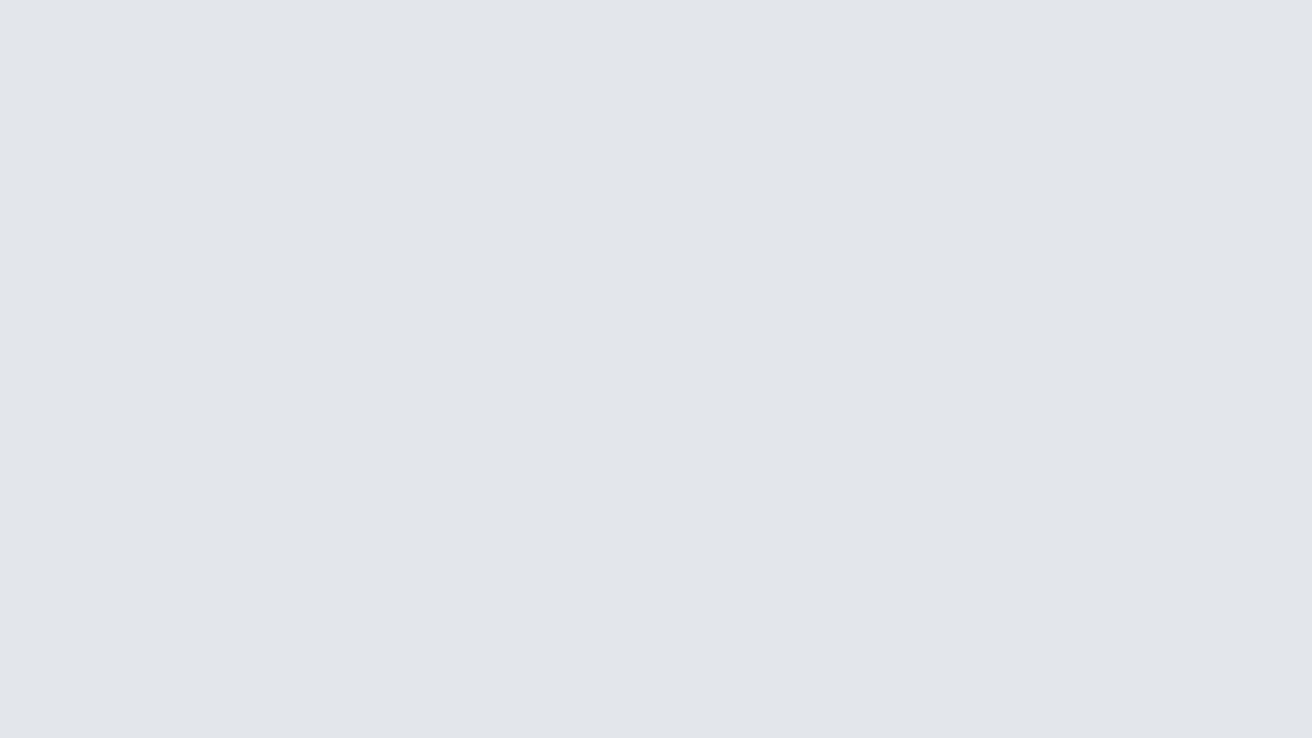
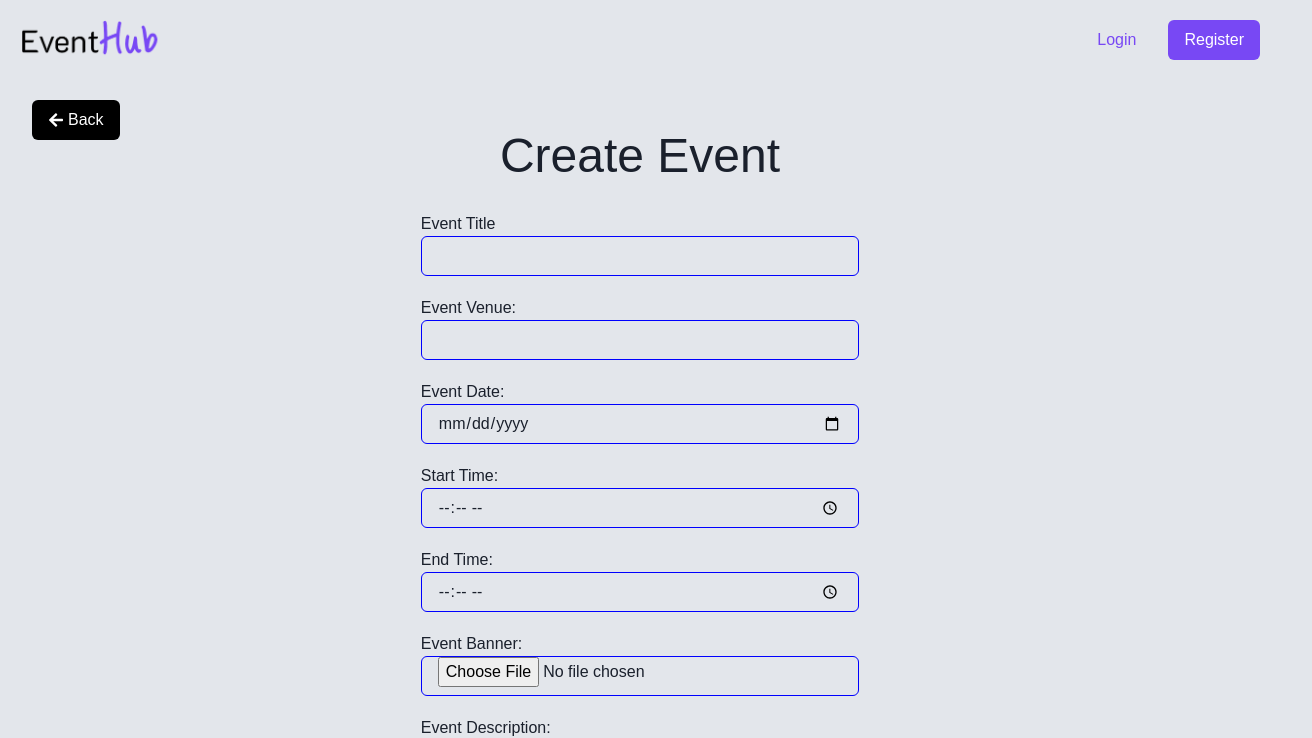
Before and after one commit to ogcovenant/EventHub, a React (Vite) app: page /event/create in a window 1280 px wide. Before the commit this address had no page. Shown: the top 738 px of the page, 1312 px wide, since content can reach past the window. Built offline with nearby package versions, Linux system fonts and the light colour scheme; a web font is replaced by a local one.

Commit message:
finished create event page

```diff
--- a/src/App.jsx
+++ b/src/App.jsx
@@ -4,6 +4,7 @@ import Login from "./pages/Login";
 import Home from "./pages/Home";
 import Event from "./pages/Event";
 import Register from "./pages/Register";
+import CreateEvent from "./pages/CreateEvent";
 import { BrowserRouter, Routes, Route } from "react-router-dom"
 import "./styles/global.css";
 
@@ -17,6 +18,7 @@ function App() {
             <Route index element={<Home />} />
             <Route path="/event" element={<Event />} />
             <Route path="/event/register" element={<Register />} />
+            <Route path="/event/create" element={<CreateEvent />} />
           </Route>
           <Route path="/login" element={<Login/>}/>
           <Route path="/signup" element={<SignUp/>}></Route>
--- /dev/null
+++ b/src/pages/CreateEvent.jsx
@@ -0,0 +1,51 @@
+import { Box, Text, Input, Textarea, Button } from "@chakra-ui/react"
+import { Link } from "react-router-dom"
+import { FaArrowLeft } from "react-icons/fa"
+
+const CreateEvent = () => {
+  return (
+    <>
+      <Box>
+        <Box position={"relative"} left={8} top={5}>
+          <Link to="/event"><Button display={"flex"} gap={1} fontWeight={100} backgroundColor={"black"} color={"white"} _hover={{ backgroundColor:"black", color:"white" }}><FaArrowLeft /> Back</Button></Link>
+        </Box>
+        <Text fontSize={"5xl"} textAlign={"center"}>Create Event</Text>
+        <Box display={"flex"} justifyContent={"center"} mt={5}>
+          <form>
+            <Box>
+              <label htmlFor="eventName">Event Title</label>
+              <Input type="text" name="eventName" id="eventName" border={"1px solid blue"}/>
+            </Box>
+            <Box mt={5}>
+              <label htmlFor="eventVenue">Event Venue:</label>
+              <Input type="text" name="eventVenue" id="eventVenue" border={"1px solid blue"}/>
+            </Box>
+            <Box mt={5}>
+              <label htmlFor="eventDate">Event Date:</label>
+              <Input type="date" name="eventDate" id="eventDate" border={"1px solid blue"}/>
+            </Box>
+            <Box mt={5}>
+              <label htmlFor="eventStartTime">Start Time:</label>
+              <Input type="time" name="eventStartTime" id="eventStartTime" border={"1px solid blue"}/>
+            </Box>
+            <Box mt={5}>
+              <label htmlFor="eventEndTime">End Time:</label>
+              <Input type="time" name="eventEndTime" id="eventEndTime" border={"1px solid blue"}/>
+            </Box>
+            <Box mt={5}>
+              <label htmlFor="eventBanner">Event Banner:</label>
+              <Input type="file" accept="image/*" name="eventBanner" id="eventBanner" border={"1px solid blue"}/>
+            </Box>
+            <Box mt={5}>
+              <label htmlFor="eventDesc">Event Description:</label>
+              <Textarea name="eventDesc" id="eventDesc" border={"1px solid blue"} resize={"none"} height={"200px"}></Textarea>
+            </Box>
+            <Button width={"100%"} fontWeight={100} mt={3} backgroundColor={"#7848F4"} color={"white"} _hover={{backgroundColor: "#7848F4", color:"white"}}>Submit</Button>
+          </form>
+        </Box>
+      </Box>
+    </>
+  )
+}
+
+export default CreateEvent
```
